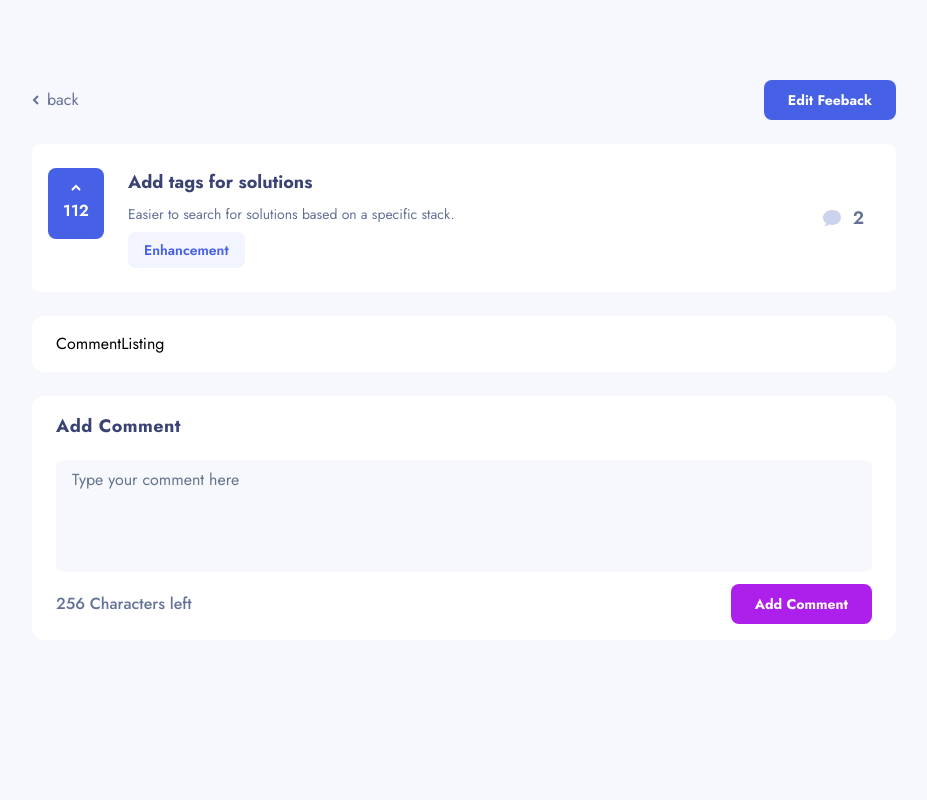
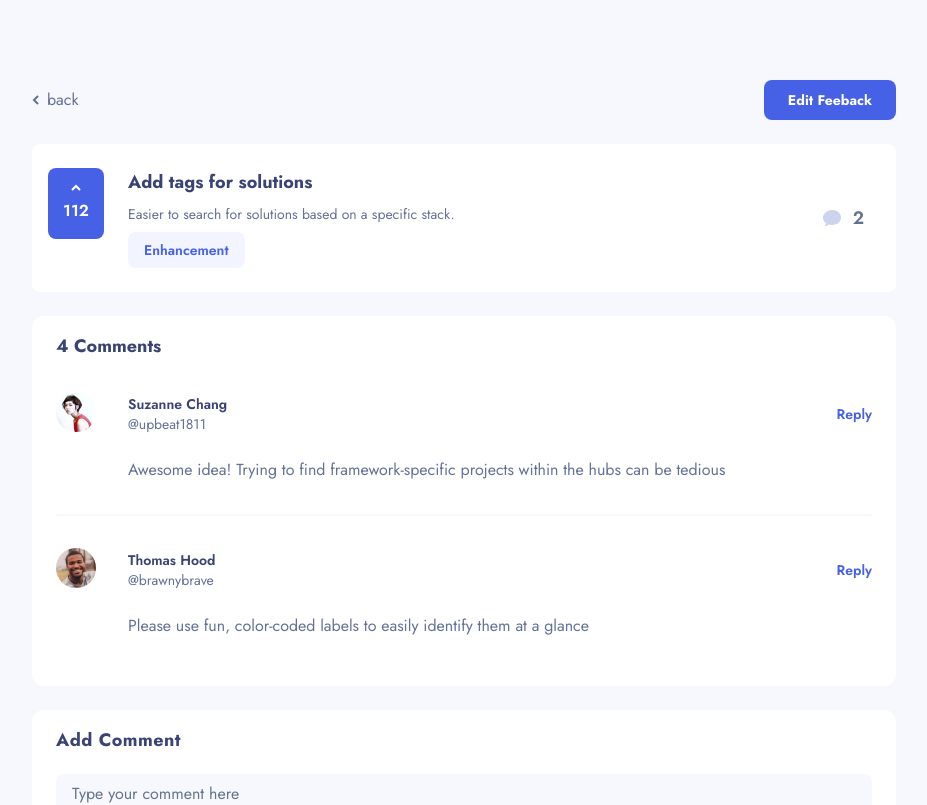
Before and after one commit to riteshmvteams/product-feedback-app, a React (Create React App) app: page /feedback/1 in a window 1280 px wide. Shown: the top 805 px of the page, without its empty margins (176-1103 px from the left). Built offline with nearby package versions, Linux system fonts and the light colour scheme.

Commit message:
created comment list component

```diff
--- a/src/components/AddComment.jsx
+++ b/src/components/AddComment.jsx
@@ -22,7 +22,7 @@ export default function AddComment() {
           setLeftChar={setLeftChar}
         />
         <div className="flex justify-between items-center">
-          <span className="text-base text-clrText-secondary tracking-normal font-medium">
+          <span className="text-sm text-clrText-secondary tracking-normal font-medium">
             {leftChar} Characters left
           </span>
           <Button className="bg-clrBtn-voilet text-white font-bold text-sm">
--- a/src/components/CommentListing.jsx
+++ b/src/components/CommentListing.jsx
@@ -1,3 +1,44 @@
-export default function CommentListing() {
-  return <div className="bg-white px-6 py-4 rounded-xl">CommentListing</div>;
+export default function CommentListing({ feedback }) {
+  return (
+    <div className="bg-white px-6 py-4 rounded-xl">
+      <h2 className="text-lg font-bold text-clrText-primary">4 Comments</h2>
+
+      <ul className="flex flex-col">
+        {feedback?.comments?.map((comment, index) => {
+          return (
+            <li
+              key={index}
+              className="flex items-start gap-8 border-b-2 border-b-body py-8 last-of-type:border-none"
+            >
+              <figure className="rounded-full overflow-hidden w-10 h-10 select-none">
+                <img
+                  src={comment?.user?.image}
+                  alt={comment?.user?.username}
+                  title={comment?.user?.name}
+                />
+              </figure>
+              <div className="flex flex-col grow">
+                <div className="flex mt-0.5 justify-between items-center">
+                  <div className="flex flex-col">
+                    <h4 className="font-semibold text-sm text-clrText-primary">
+                      {comment?.user?.name}
+                    </h4>
+                    <span className="text-sm text-clrText-secondary">
+                      @{comment?.user?.username}
+                    </span>
+                  </div>
+                  <button className="text-clrBtn-blue font-semibold text-sm hover:underline transition-all duration-300">
+                    Reply
+                  </button>
+                </div>
+                <p className="mt-6 text-base text-clrText-secondary">
+                  {comment?.content}
+                </p>
+              </div>
+            </li>
+          );
+        })}
+      </ul>
+    </div>
+  );
 }
--- a/src/components/FeebackList.jsx
+++ b/src/components/FeebackList.jsx
@@ -6,7 +6,7 @@ export default function FeebackList() {
   const { state } = useProductFeeback();
 
   return (
-    <div>
+    <div className="px-3 sm:px-6 md:px-0">
       <ul className="flex flex-col gap-4">
         {state?.filteredList?.length >= 1 ? (
           state?.filteredList?.map((feedback) => {
--- a/src/data.json
+++ b/src/data.json
@@ -1,6 +1,6 @@
 {
   "currentUser": {
-    "image": "./assets/user-images/image-zena.jpg",
+    "image": "/assets/user-images/image-zena.jpg",
     "name": "Zena Kelley",
     "username": "velvetround"
   },
@@ -18,7 +18,7 @@
           "id": 1,
           "content": "Awesome idea! Trying to find framework-specific projects within the hubs can be tedious",
           "user": {
-            "image": "./assets/user-images/image-suzanne.jpg",
+            "image": "/assets/user-images/image-suzanne.jpg",
             "name": "Suzanne Chang",
             "username": "upbeat1811"
           }
@@ -27,7 +27,7 @@
           "id": 2,
           "content": "Please use fun, color-coded labels to easily identify them at a glance",
           "user": {
-            "image": "./assets/user-images/image-thomas.jpg",
+            "image": "/assets/user-images/image-thomas.jpg",
             "name": "Thomas Hood",
             "username": "brawnybrave"
           }
@@ -47,7 +47,7 @@
           "id": 3,
           "content": "Also, please allow styles to be applied based on system preferences. I would love to be able to browse Frontend Mentor in the evening after my device’s dark mode turns on without the bright background it currently has.",
           "user": {
-            "image": "./assets/user-images/image-elijah.jpg",
+            "image": "/assets/user-images/image-elijah.jpg",
             "name": "Elijah Moss",
             "username": "hexagon.bestagon"
           }
@@ -56,7 +56,7 @@
           "id": 4,
           "content": "Second this! I do a lot of late night coding and reading. Adding a dark theme can be great for preventing eye strain and the headaches that result. It’s also quite a trend with modern apps and  apparently saves battery life.",
           "user": {
-            "image": "./assets/user-images/image-james.jpg",
+            "image": "/assets/user-images/image-james.jpg",
             "name": "James Skinner",
             "username": "hummingbird1"
           },
@@ -65,7 +65,7 @@
               "content": "While waiting for dark mode, there are browser extensions that will also do the job. Search for 'dark theme' followed by your browser. There might be a need to turn off the extension for sites with naturally black backgrounds though.",
               "replyingTo": "hummingbird1",
               "user": {
-                "image": "./assets/user-images/image-anne.jpg",
+                "image": "/assets/user-images/image-anne.jpg",
                 "name": "Anne Valentine",
                 "username": "annev1990"
               }
@@ -74,7 +74,7 @@
               "content": "Good point! Using any kind of style extension is great and can be highly customizable, like the ability to change contrast and brightness. I'd prefer not to use one of such extensions, however, for security and privacy reasons.",
               "replyingTo": "annev1990",
               "user": {
-                "image": "./assets/user-images/image-ryan.jpg",
+                "image": "/assets/user-images/image-ryan.jpg",
                 "name": "Ryan Welles",
                 "username": "voyager.344"
               }
@@ -96,7 +96,7 @@
           "id": 5,
           "content": "Much easier to get answers from devs who can relate, since they've either finished the challenge themselves or are in the middle of it.",
           "user": {
-            "image": "./assets/user-images/image-george.jpg",
+            "image": "/assets/user-images/image-george.jpg",
             "name": "George Partridge",
             "username": "soccerviewer8"
           }
@@ -116,7 +116,7 @@
           "id": 6,
           "content": "Right now, there is no ability to add images while giving feedback which isn't ideal because I have to use another app to show what I mean",
           "user": {
-            "image": "./assets/user-images/image-javier.jpg",
+            "image": "/assets/user-images/image-javier.jpg",
             "name": "Javier Pollard",
             "username": "warlikeduke"
           }
@@ -125,7 +125,7 @@
           "id": 7,
           "content": "Yes I'd like to see this as well. Sometimes I want to add a short video or gif to explain the site's behavior..",
           "user": {
-            "image": "./assets/user-images/image-roxanne.jpg",
+            "image": "/assets/user-images/image-roxanne.jpg",
             "name": "Roxanne Travis",
             "username": "peppersprime32"
           }
@@ -145,7 +145,7 @@
           "id": 8,
           "content": "I also want to be notified when devs I follow submit projects on FEM. Is in-app notification also in the pipeline?",
           "user": {
-            "image": "./assets/user-images/image-victoria.jpg",
+            "image": "/assets/user-images/image-victoria.jpg",
             "name": "Victoria Mejia",
             "username": "arlen_the_marlin"
           },
@@ -154,7 +154,7 @@
               "content": "Bumping this. It would be good to have a tab with a feed of people I follow so it's easy to see what challenges they’ve done lately. I learn a lot by reading good developers' code.",
               "replyingTo": "arlen_the_marlin",
               "user": {
-                "image": "./assets/user-images/image-zena.jpg",
+                "image": "/assets/user-images/image-zena.jpg",
                 "name": "Zena Kelley",
                 "username": "velvetround"
               }
@@ -165,7 +165,7 @@
           "id": 9,
           "content": "I've been saving the profile URLs of a few people and I check what they’ve been doing from time to time. Being able to follow them solves that",
           "user": {
-            "image": "./assets/user-images/image-jackson.jpg",
+            "image": "/assets/user-images/image-jackson.jpg",
             "name": "Jackson Barker",
             "username": "countryspirit"
           }
@@ -195,7 +195,7 @@
           "id": 10,
           "content": "This would be awesome! It would be so helpful to see an overview of my code in a way that makes it easy to spot where things could be improved.",
           "user": {
-            "image": "./assets/user-images/image-victoria.jpg",
+            "image": "/assets/user-images/image-victoria.jpg",
             "name": "Victoria Mejia",
             "username": "arlen_the_marlin"
           }
@@ -204,7 +204,7 @@
           "id": 11,
           "content": "Yeah, this would be really good. I'd love to see deeper insights into my code!",
           "user": {
-            "image": "./assets/user-images/image-jackson.jpg",
+            "image": "/assets/user-images/image-jackson.jpg",
             "name": "Jackson Barker",
             "username": "countryspirit"
           }
@@ -224,7 +224,7 @@
           "id": 12,
           "content": "Having a path through the challenges that I could follow would be brilliant! Sometimes I'm not sure which challenge would be the best next step to take. So this would help me navigate through them!",
           "user": {
-            "image": "./assets/user-images/image-george.jpg",
+            "image": "/assets/user-images/image-george.jpg",
             "name": "George Partridge",
             "username": "soccerviewer8"
           }
@@ -244,7 +244,7 @@
           "id": 13,
           "content": "I haven't built a portfolio site yet, so this would be really helpful. Might it also be possible to choose layout and colour themes?!",
           "user": {
-            "image": "./assets/user-images/image-ryan.jpg",
+            "image": "/assets/user-images/image-ryan.jpg",
             "name": "Ryan Welles",
             "username": "voyager.344"
           }
@@ -264,7 +264,7 @@
           "id": 14,
           "content": "This would be great! At the moment, I'm just starting challenges in order to save them. But this means the My Challenges section is overflowing with projects and is hard to manage. Being able to bookmark challenges would be really helpful.",
           "user": {
-            "image": "./assets/user-images/image-suzanne.jpg",
+            "image": "/assets/user-images/image-suzanne.jpg",
             "name": "Suzanne Chang",
             "username": "upbeat1811"
           }
@@ -294,7 +294,7 @@
           "id": 15,
           "content": "I'd love to see this! It always makes me so happy to see little details like these on websites.",
           "user": {
-            "image": "./assets/user-images/image-victoria.jpg",
+            "image": "/assets/user-images/image-victoria.jpg",
             "name": "Victoria Mejia",
             "username": "arlen_the_marlin"
           },
@@ -303,7 +303,7 @@
               "content": "Me too! I'd also love to see celebrations at specific points as well. It would help people take a moment to celebrate their achievements!",
               "replyingTo": "arlen_the_marlin",
               "user": {
-                "image": "./assets/user-images/image-suzanne.jpg",
+                "image": "/assets/user-images/image-suzanne.jpg",
                 "name": "Suzanne Chang",
                 "username": "upbeat1811"
               }
--- a/src/pages/SingleProductFeedbackPage.jsx
+++ b/src/pages/SingleProductFeedbackPage.jsx
@@ -32,7 +32,7 @@ export default function SingleProductFeedbackPage() {
         <>
           <HeaderTop />
           <SingleFeedbackList feedback={feedback} />
-          <CommentListing />
+          <CommentListing feedback={feedback} />
           <AddComment />
         </>
       )}
```
Also changed, not shown: src/components/SingleFeedbackList.jsx (+27 -22 lines).
